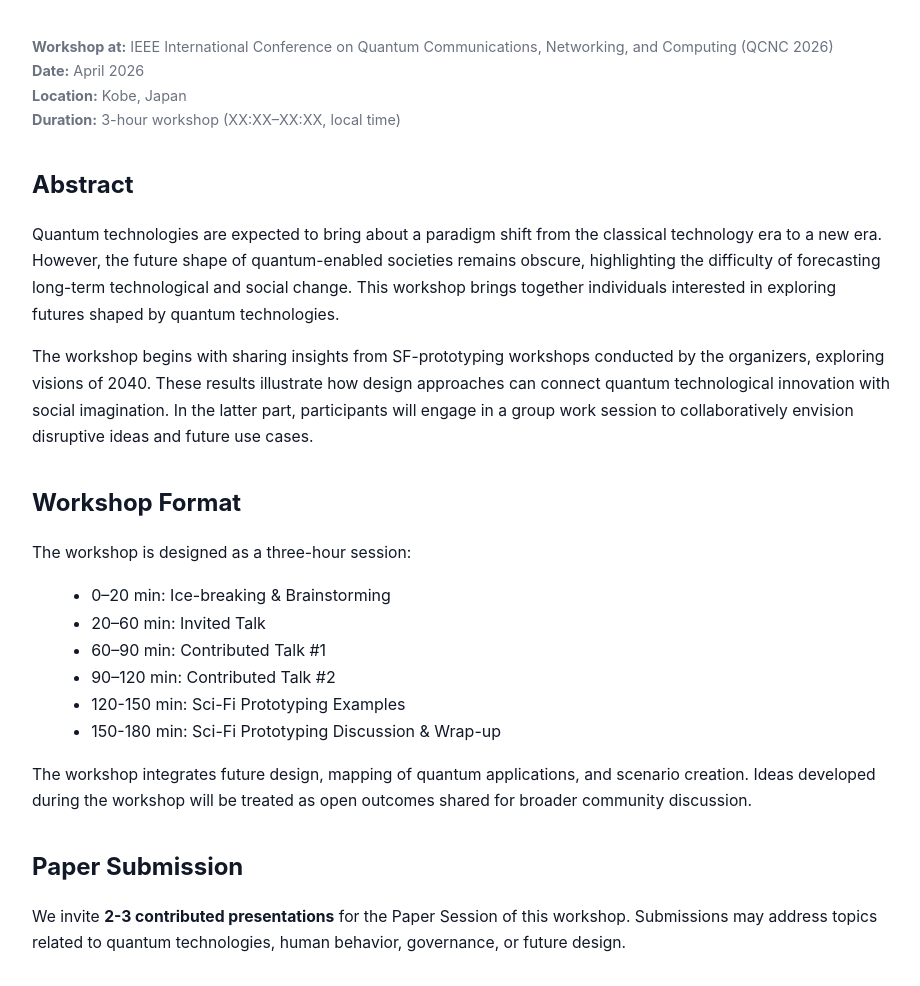
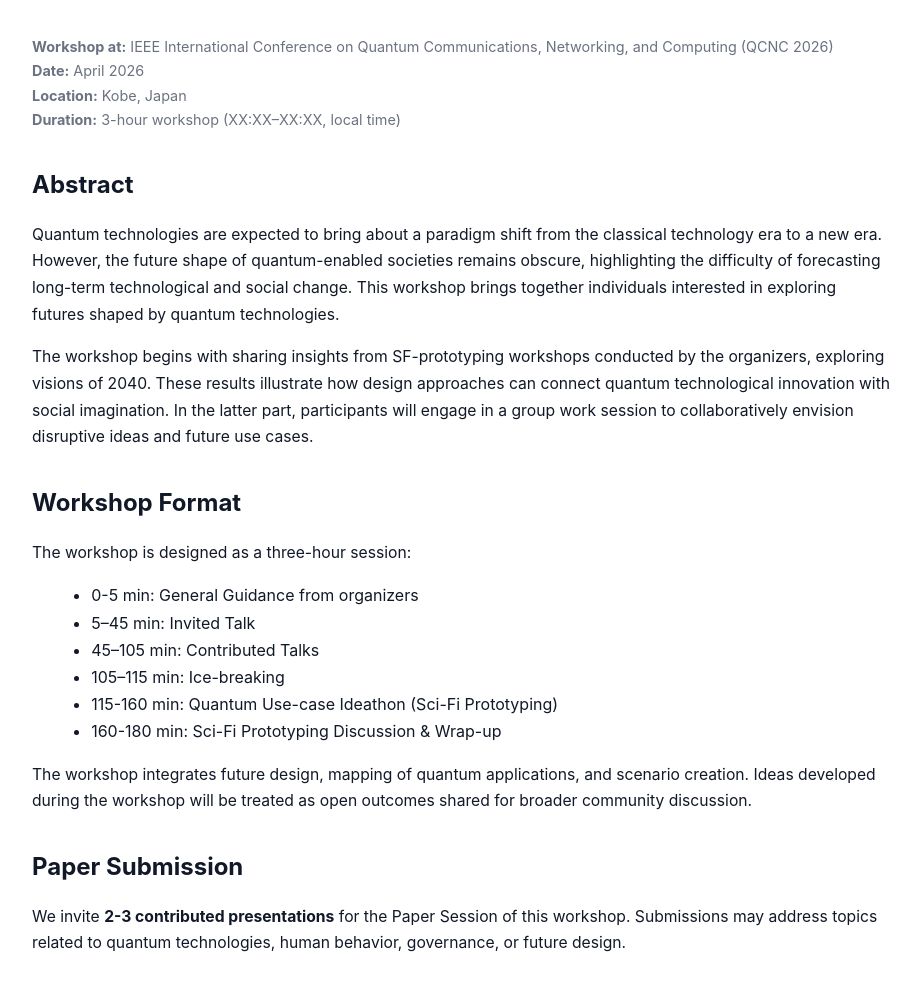
Before and after one commit to riwasaki09-eng/qcnc-workshop, a plain HTML site: page index.html in a window 1280 px wide. Shown: the part 98-1084 px from the top of the page, without its empty margins (178-1098 px from the left). Drawn offline with Linux system fonts and the light colour scheme.

Commit message:
Revise workshop format and add guidance section
Updated workshop format and added new sections for guidance and ice-breaking activities.

```diff
--- a/index.html
+++ b/index.html
@@ -127,12 +127,12 @@
   <h1>Workshop Format</h1>
   <p>The workshop is designed as a three-hour session:</p>
   <ul>
-    <li>0–20 min: Ice-breaking & Brainstorming</li>
-    <li>20–60 min: Invited Talk</li>
-    <li>60–90 min: Contributed Talk #1</li>
-    <li>90–120 min: Contributed Talk #2</li>
-    <li>120-150 min: Sci-Fi Prototyping Examples</li>
-    <li>150-180 min: Sci-Fi Prototyping Discussion & Wrap-up</li>
+    <li>0-5 min: General Guidance from organizers</li>
+    <li>5–45 min: Invited Talk</li>
+    <li>45–105 min: Contributed Talks</li>
+    <li>105–115 min: Ice-breaking</li>
+    <li>115-160 min: Quantum Use-case Ideathon (Sci-Fi Prototyping)</li>
+    <li>160-180 min: Sci-Fi Prototyping Discussion & Wrap-up </li>
   </ul>
   <p>
     The workshop integrates future design, mapping of quantum applications, and scenario creation. Ideas developed during the workshop will be treated as open outcomes shared for broader community discussion.
```
